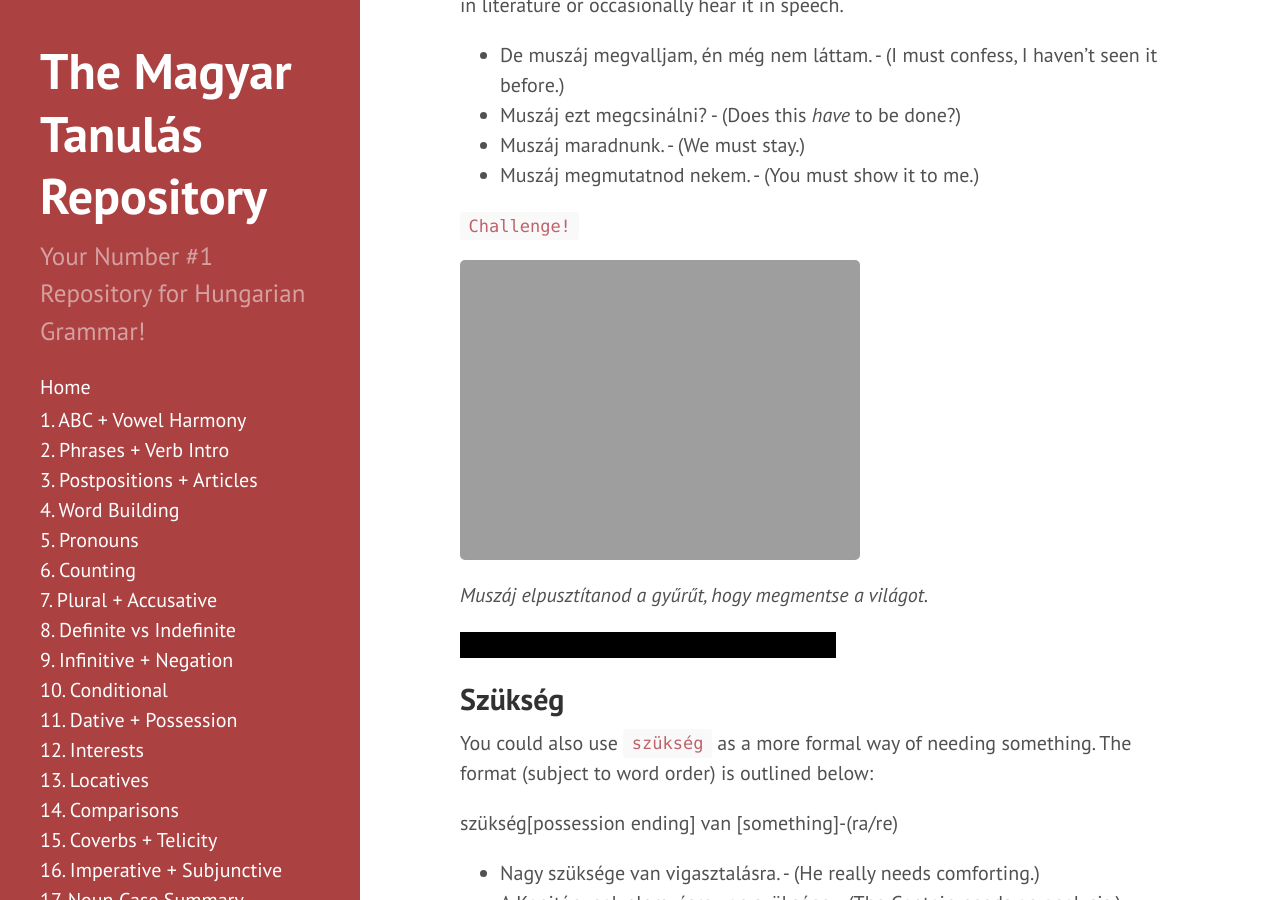
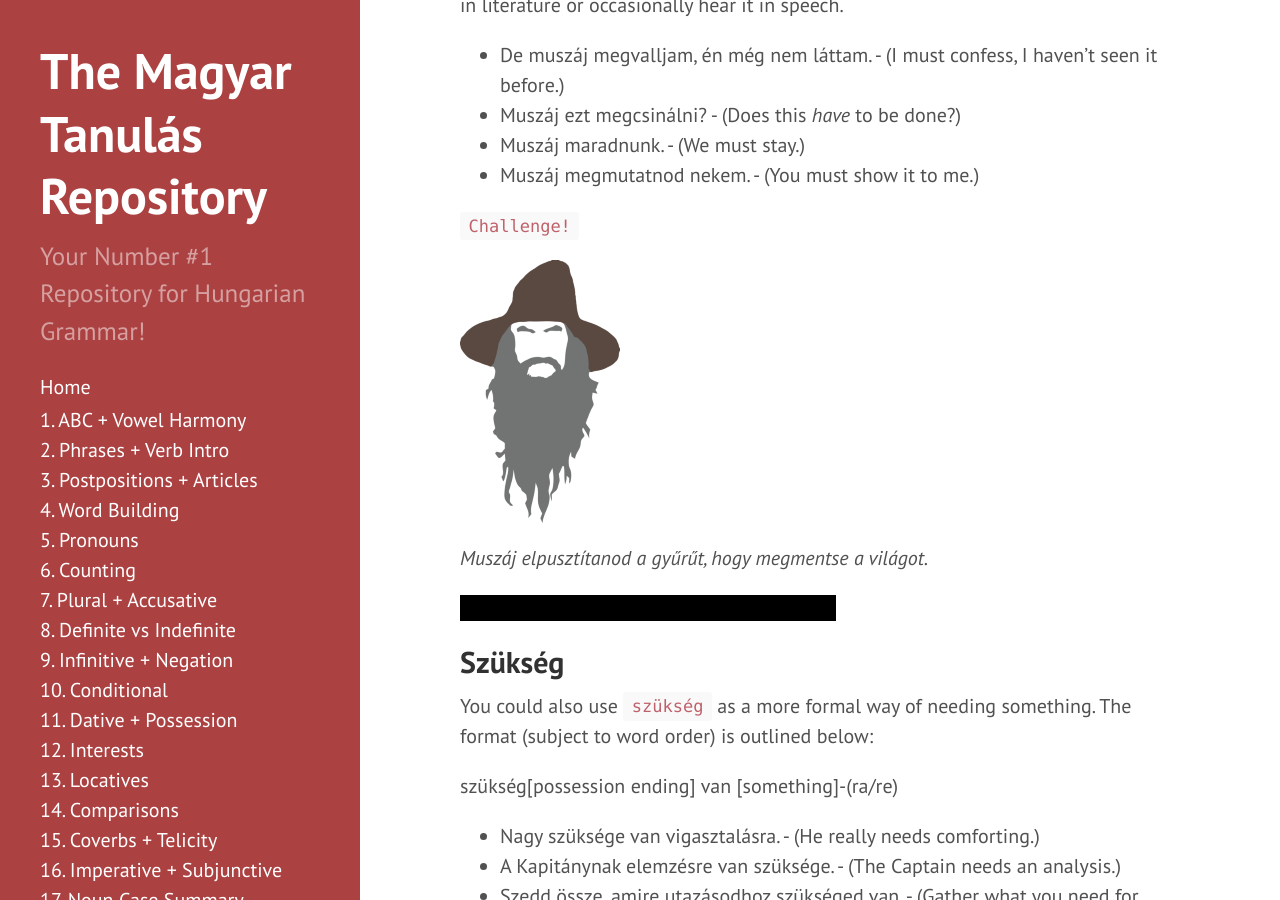
Before and after one commit to Magyartanulas/magyartanulas.github.io, a Jekyll site: the page built from expressing_need.md, in a window 1280 px wide and 900 px high, scrolled down 2670 px. Built offline with Jekyll 4.4.1, drawn with Linux system fonts in a browser that asks for light colours; Markdown is read by kramdown in place of the engine named in the settings.

Commit message:
Update expressing_need.md

```diff
--- a/expressing_need.md
+++ b/expressing_need.md
@@ -134,7 +134,7 @@
 
 `Challenge!`
 
-![help](https://magyartanulas.github.io/public/varázsló.png/)
+![varázsló](https://magyartanulas.github.io/public/varázsló.png)
 *Muszáj elpusztítanod a gyűrűt, hogy megmentse a világot.*
 
 <span class="spoiler">You must destroy the ring to save the world.</span>
```
